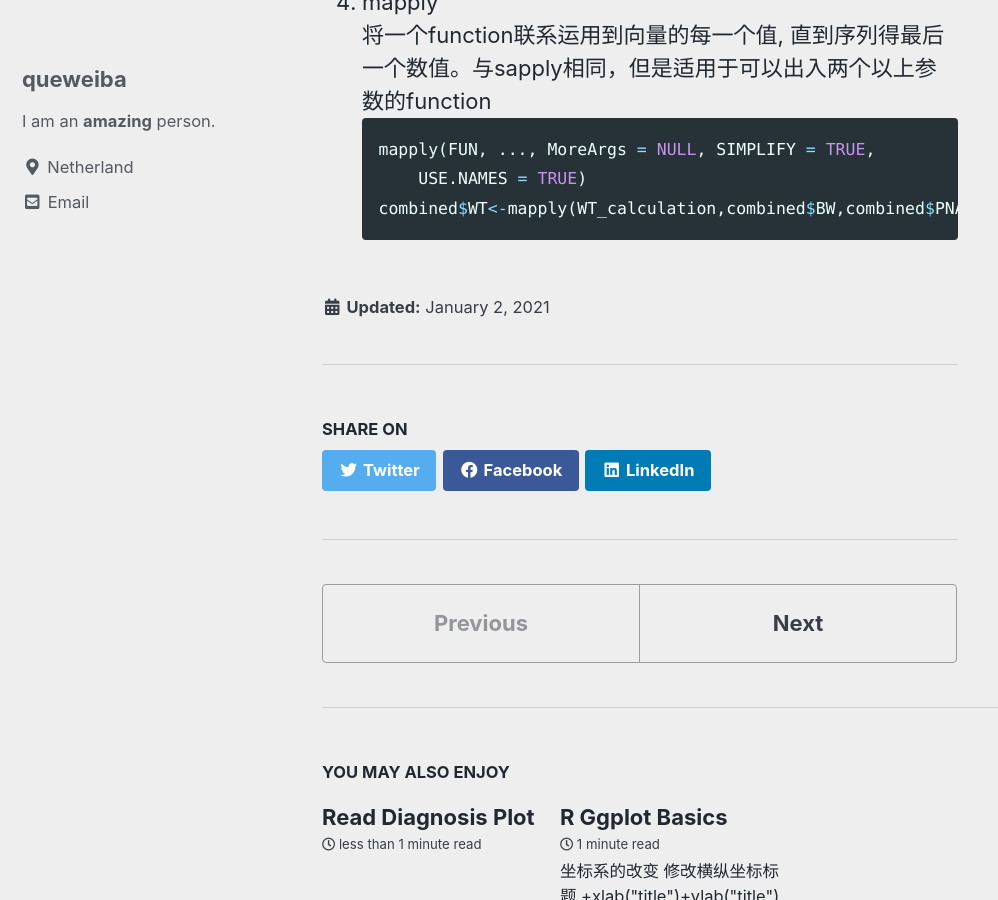
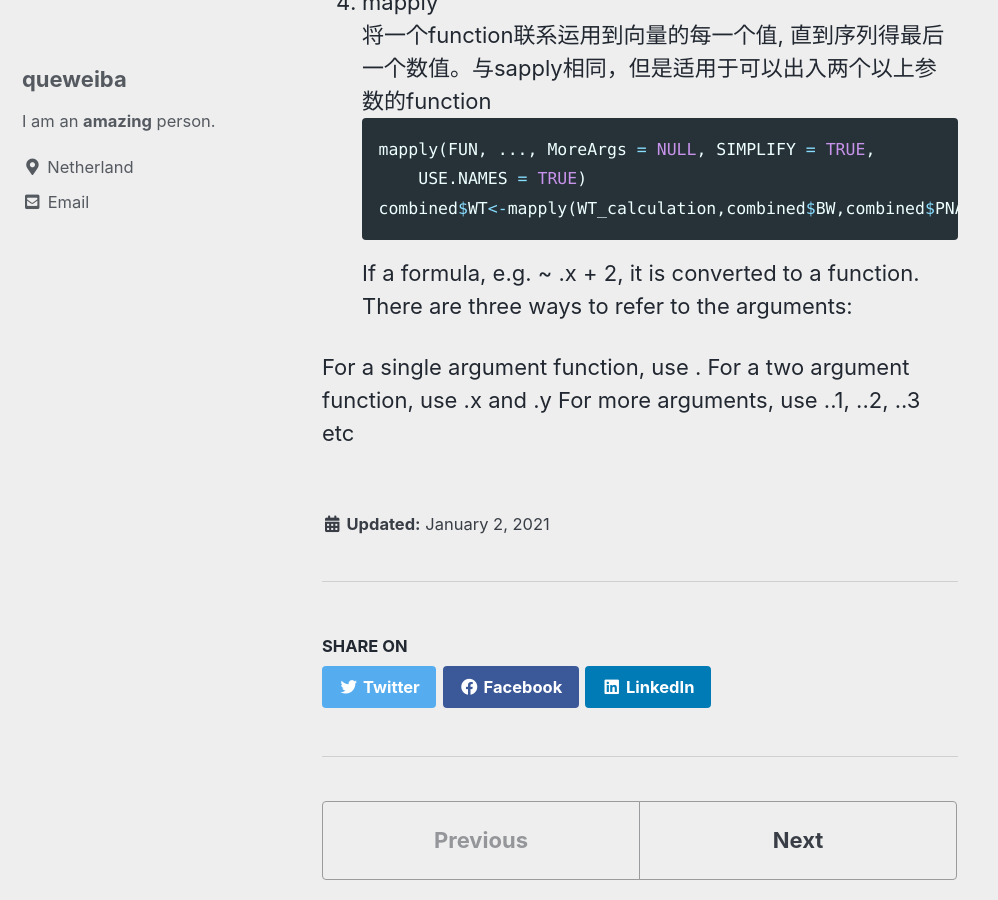
Before and after one commit to queweiba/que, a Jekyll site: the page built from _posts/21-01-02-R-basics.md, in a window 1280 px wide and 900 px high, scrolled down 16417 px. Shown: the whole window, without its empty margins (0-998 px from the left). Built offline with Jekyll 4.4.1, drawn with Linux system fonts in a browser that asks for light colours; cached includes are drawn as plain includes; some of the changed text lies outside the part shown.

Commit message:
Update 21-01-02-R-basics.md
ff

````diff
--- a/_posts/21-01-02-R-basics.md
+++ b/_posts/21-01-02-R-basics.md
@@ -514,3 +514,8 @@ mapply(FUN, ..., MoreArgs = NULL, SIMPLIFY = TRUE,
        USE.NAMES = TRUE)
 combined$WT<-mapply(WT_calculation,combined$BW,combined$PNA1)
 ```
+If a formula, e.g. ~ .x + 2, it is converted to a function. There are three ways to refer to the arguments:
+
+For a single argument function, use .
+For a two argument function, use .x and .y
+For more arguments, use ..1, ..2, ..3 etc
````
